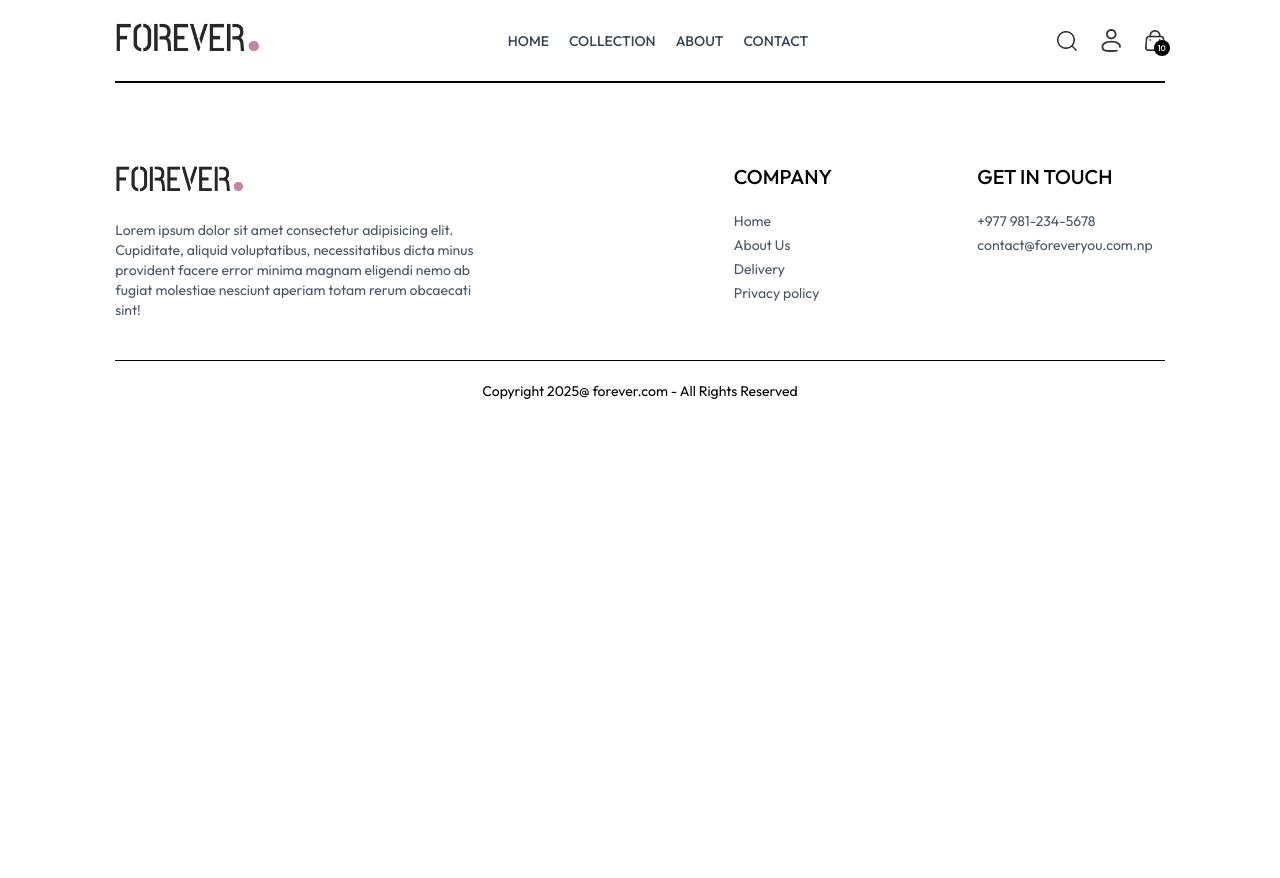
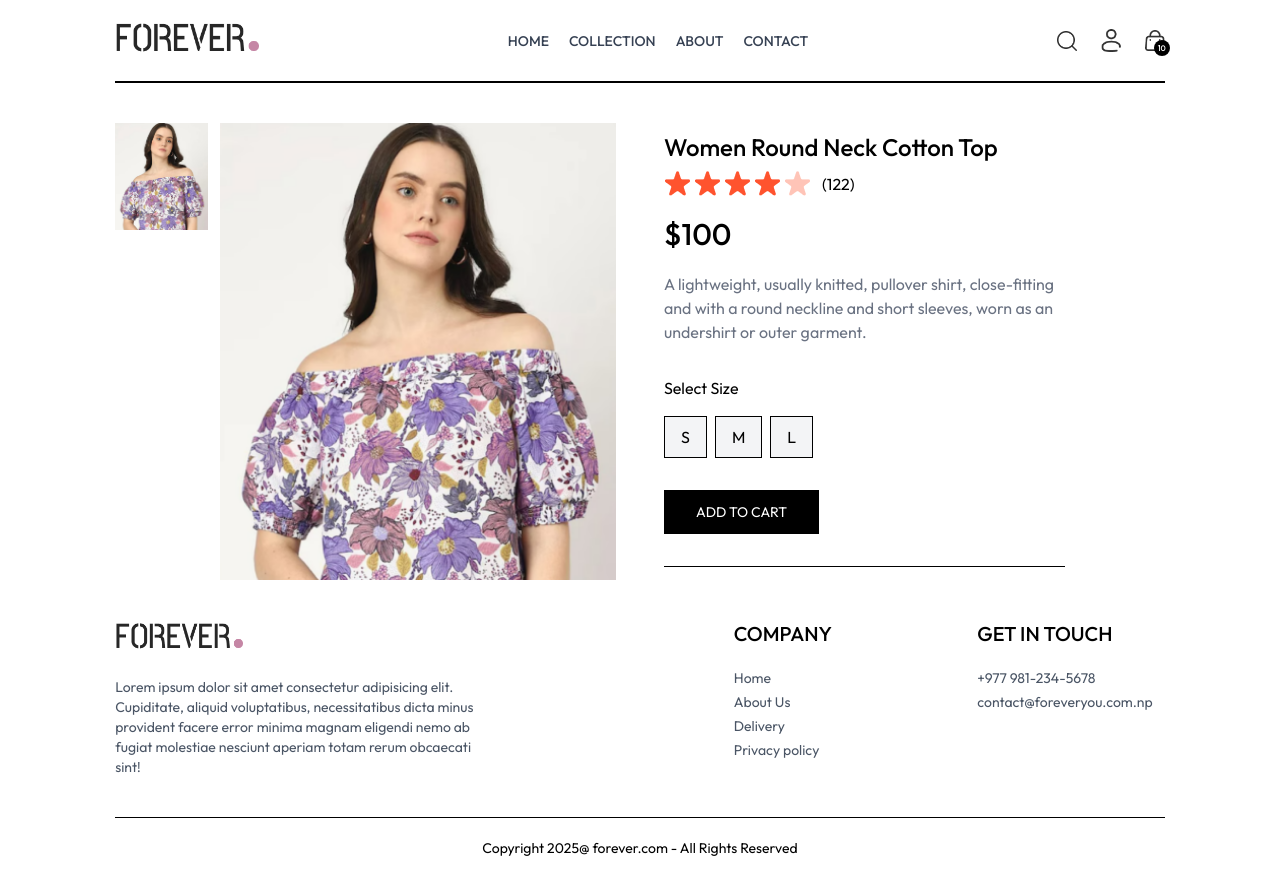
Before and after one commit to milancodess/ecommerce-app, a React (Vite) app in the folder frontend/: page /product/aaaaa in a window 1280 px wide. Before the commit the page ends 800 px from the top, so only its background shows below. Built offline with nearby package versions, Linux system fonts and the light colour scheme.

Commit message:
Enhance Product page with image selection, size options, and price display

```diff
--- a/frontend/src/index.css
+++ b/frontend/src/index.css
@@ -15,6 +15,10 @@
   font-style: normal;
 }
 
+::-webkit-scrollbar {
+  display: none;
+}
+
 @media (max-width: 640px) {
   a.active {
     background-color: black;
--- a/frontend/src/pages/Product.jsx
+++ b/frontend/src/pages/Product.jsx
@@ -1,12 +1,14 @@
 import React, { useContext, useEffect, useState } from "react";
 import { useParams } from "react-router-dom";
 import { ShopContext } from "../context/ShopContext";
+import { assets } from "../assets/assets";
 
 const Product = () => {
   const { productId } = useParams();
-  const { products } = useContext(ShopContext);
+  const { products, currency } = useContext(ShopContext);
   const [productData, setProductData] = useState(false);
   const [image, setImage] = useState("");
+  const [size, setSize] = useState("");
   const fetchProductData = async () => {
     products.map((item) => {
       if (item._id === productId) {
@@ -14,6 +16,7 @@
         setImage(item.image[0]);
         return null;
       }
+      return null;
     });
   };
 
@@ -25,8 +28,60 @@
       {/* Product Data */}
       <div className="flex gap-12 sm:gap-12 flex-col sm:flex-row">
         {/* Product Images */}
-        <div className="flexx-1 flex flex-col-reverse gap-3 sm:flex-row">
-          <div className="flex sm:flex-col overflow-x-auto sm:overflow-y-scroll justify-between sm:justify-normal sm:w-[18.7%] w-full"></div>
+        <div className="flex-1 flex flex-col-reverse gap-3 sm:flex-row">
+          <div className="flex sm:flex-col overflow-x-auto sm:overflow-y-scroll justify-between sm:justify-normal sm:w-[18.7%] w-full">
+            {productData.image.map((item, index) => (
+              <img
+                onClick={() => setImage(item)}
+                src={item}
+                key={index}
+                className="w-[24%] sm:w-full sm:mb-3 flex-shrink-0 cursor-pointer"
+                alt=""
+              />
+            ))}
+          </div>
+          <div className="w-full sm:w-[80%]">
+            <img className="w-full h-auto" src={image} alt="" />
+          </div>
+        </div>
+        {/*----------- Product Info ---------- */}
+        <div className="flex-1">
+          <h1 className="font-medium text-2xl mt-2">{productData.name}</h1>
+          <div className="flex items-center gap-1 mt-2">
+            <img src={assets.star_icon} alt="" className="2-3 5" />
+            <img src={assets.star_icon} alt="" className="2-3 5" />
+            <img src={assets.star_icon} alt="" className="2-3 5" />
+            <img src={assets.star_icon} alt="" className="2-3 5" />
+            <img src={assets.star_dull_icon} alt="" className="2-3 5" />
+            <p className="pl-2">(122)</p>
+          </div>
+          <p className="mt-5 text-3xl font-medium">
+            {currency}
+            {productData.price}
+          </p>
+          <p className="mt-5 text-gray-500 md:w-4/5">
+            {productData.description}
+          </p>
+          <div className="flex flex-col gap-4 my-8">
+            <p>Select Size</p>
+            <div className="flex gap-2">
+              {productData.sizes.map((item, index) => (
+                <button
+                  onClick={() => setSize(item)}
+                  className={`border py-2 px-4 bg-gray-100 ${
+                    item === size ? "border-orange-500" : ""
+                  }`}
+                  key={index}
+                >
+                  {item}
+                </button>
+              ))}
+            </div>
+          </div>
+          <button className="bg-black text-white px-8 py-3 text-sm active:bg-gray-700">
+            ADD TO CART
+          </button>
+          <hr className="mt-8 sm:w-4/5" />
         </div>
       </div>
     </div>
```
